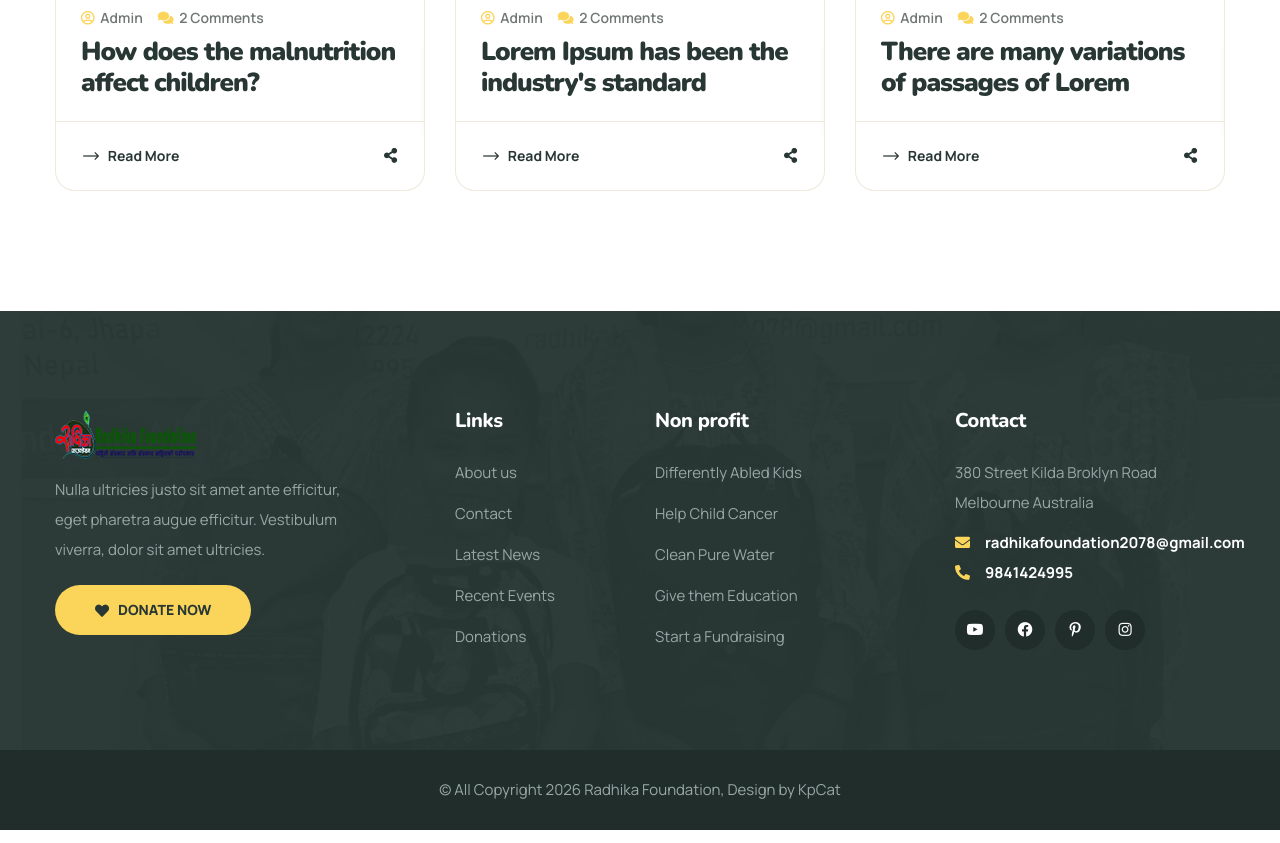
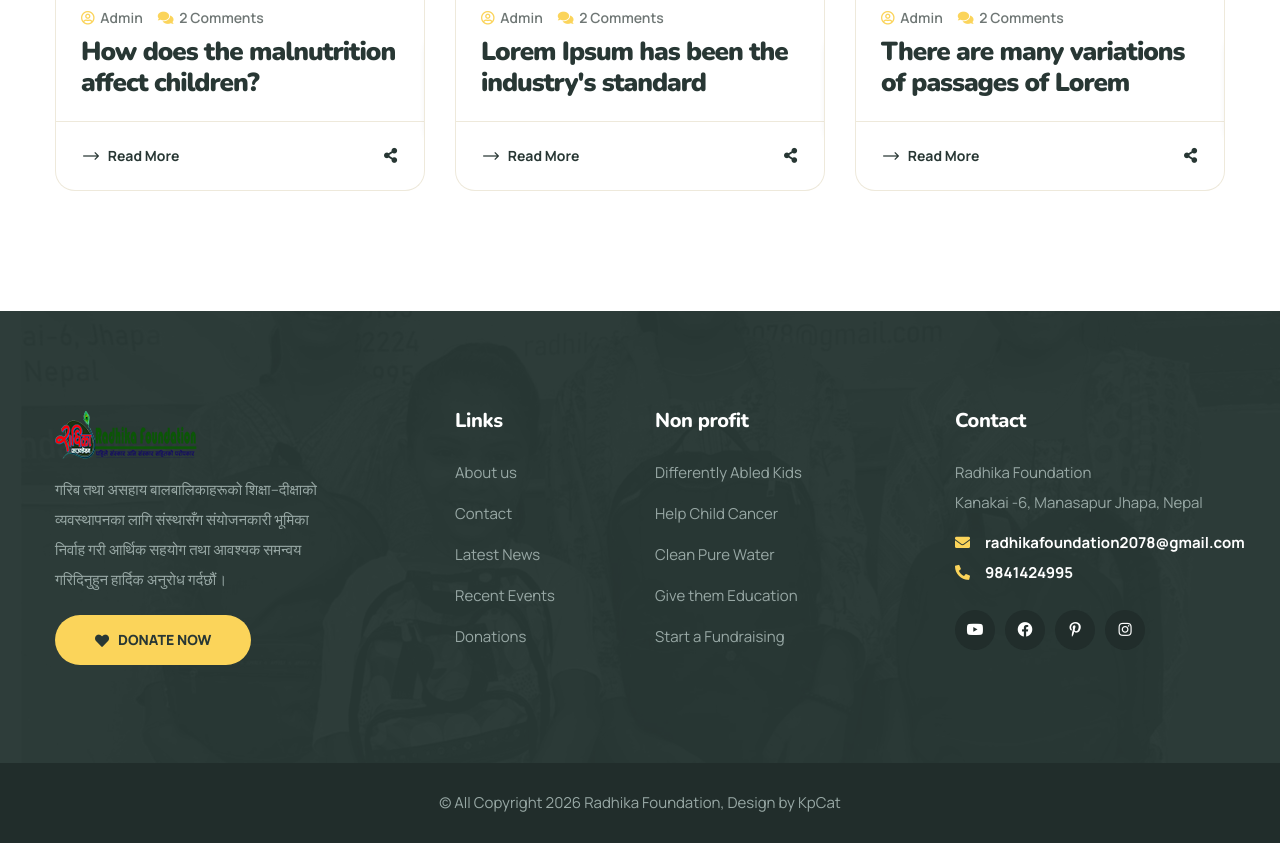
Before and after one commit to radhikafoundationnepal/oxpions, a plain HTML site: page index.html in a window 1280 px wide. Shown: the part 7542-8385 px from the top of the page. Drawn offline with nearby package versions, Linux system fonts and the light colour scheme; animation ran at ten frames a second; files whose address does not match are found by name.

Commit message:
Update index.html

```diff
--- a/index.html
+++ b/index.html
@@ -1365,8 +1365,7 @@
                                     <a href="index.html"><img src="images/resources-footer-logo.png" alt=""></a>
                                 </div>
                                 <div class="footer-widget__about-text-box">
-                                    <p class="footer-widget__about-text">Nulla ultricies justo sit amet ante efficitur,
-                                        eget pharetra augue efficitur. Vestibulum viverra, dolor sit amet ultricies.</p>
+                                    <p class="footer-widget__about-text">गरिब तथा असहाय बालबालिकाहरूको शिक्षा–दीक्षाको व्यवस्थापनका लागि संस्थासँग संयोजनकारी भूमिका निर्वाह गरी आर्थिक सहयोग तथा आवश्यक समन्वय गरिदिनुहुन हार्दिक अनुरोध गर्दछौं।</p>
                                 </div>
                                 <div class="footer-widget__btn">
                                     <a href="donate-now.html"> <span class="fa fa-heart"></span>Donate now</a>
@@ -1400,8 +1399,8 @@
                         <div class="col-xl-4 col-lg-6 col-md-6 wow fadeInUp" data-wow-delay="400ms">
                             <div class="footer-widget__column footer-widget__contact">
                                 <h3 class="footer-widget__title">Contact</h3>
-                                <p class="footer-widget__contact-text">380 Street Kilda Broklyn Road <br> Melbourne
-                                    Australia
+                                <p class="footer-widget__contact-text">Radhika Foundation <br> Kanakai -6, Manasapur
+                                    Jhapa, Nepal
                                 </p>
                                 <ul class="list-unstyled footer-widget__contact-list">
                                     <li>
```
